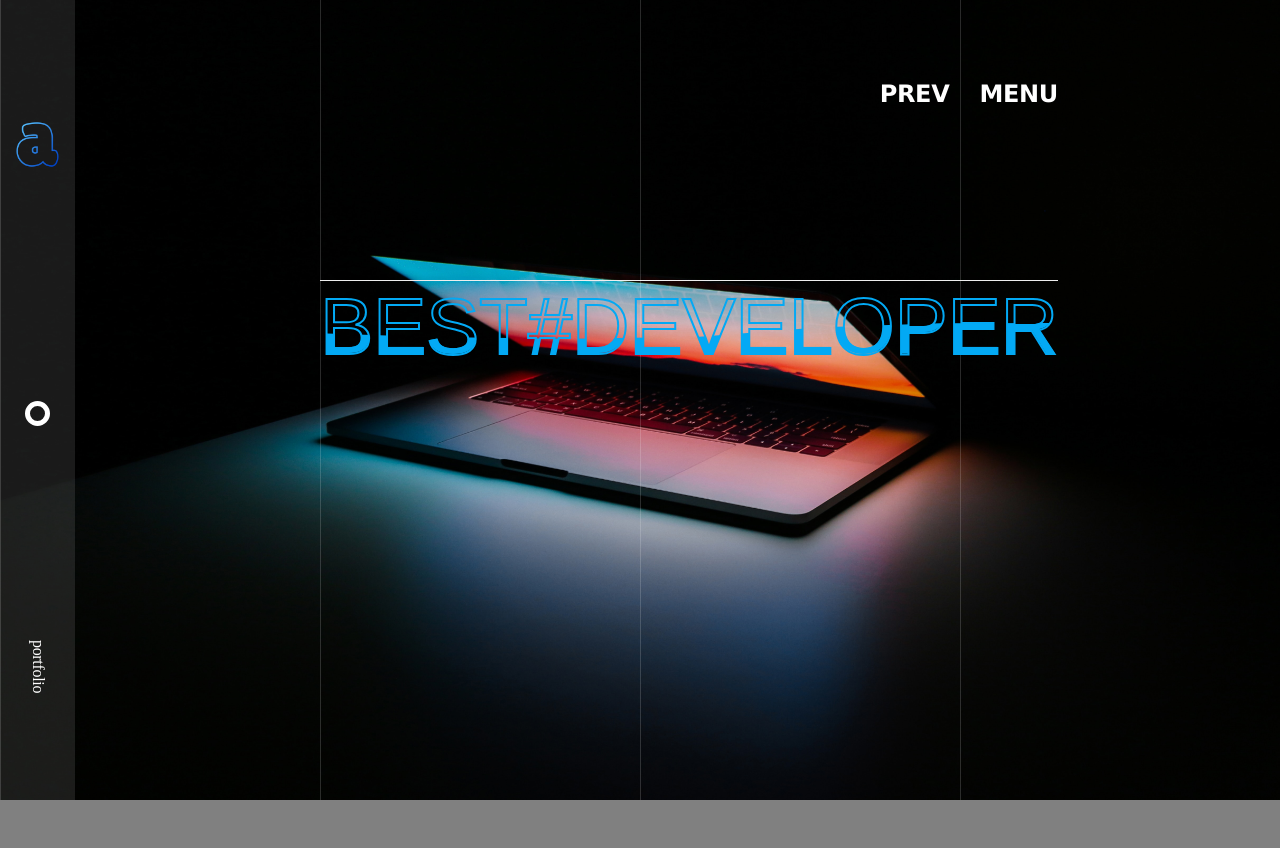
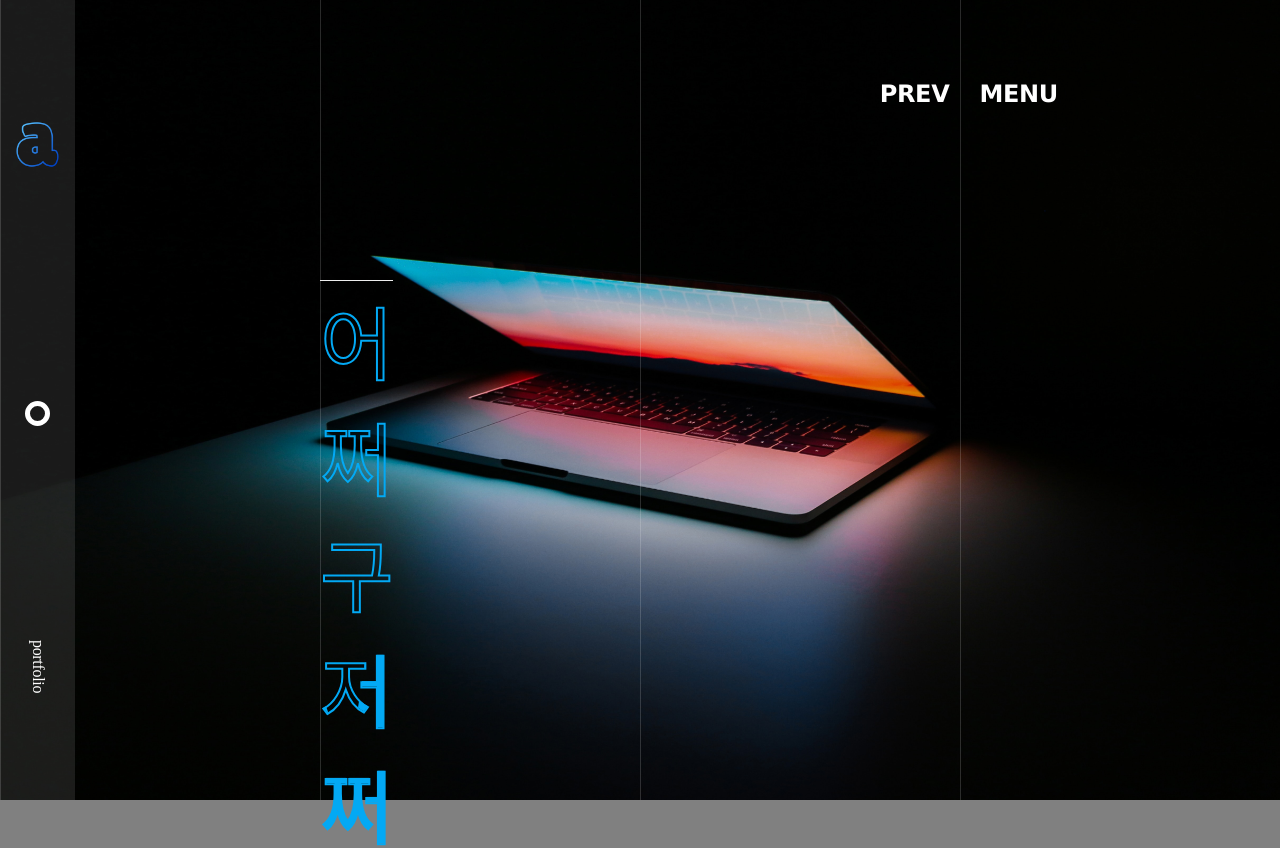
Before and after one commit to a-raa/about, a Next.js app: page / in a window 1280 px wide. Shown: the top 848 px of the page. Before the commit the page ends 800 px from the top, so only its background shows below. Built offline with nearby package versions, Linux system fonts and the light colour scheme.

Commit message:
firsdddagt commit

```diff
--- a/app/page.js
+++ b/app/page.js
@@ -14,8 +14,8 @@ export default function Home() {
         <div className="content mainC">
           <div className="content_t">
             <div className="bestText">
-                <h2>BEST#DEVELOPER</h2>
-                <h2>BEST#DEVELOPER</h2>
+              <h2>어쩌구저쩌구</h2>
+              <h2>어쩌구저쩌구</h2>
             </div>
           </div>
         </div>
```
Lines whose indentation alone changed are shown as unchanged.
